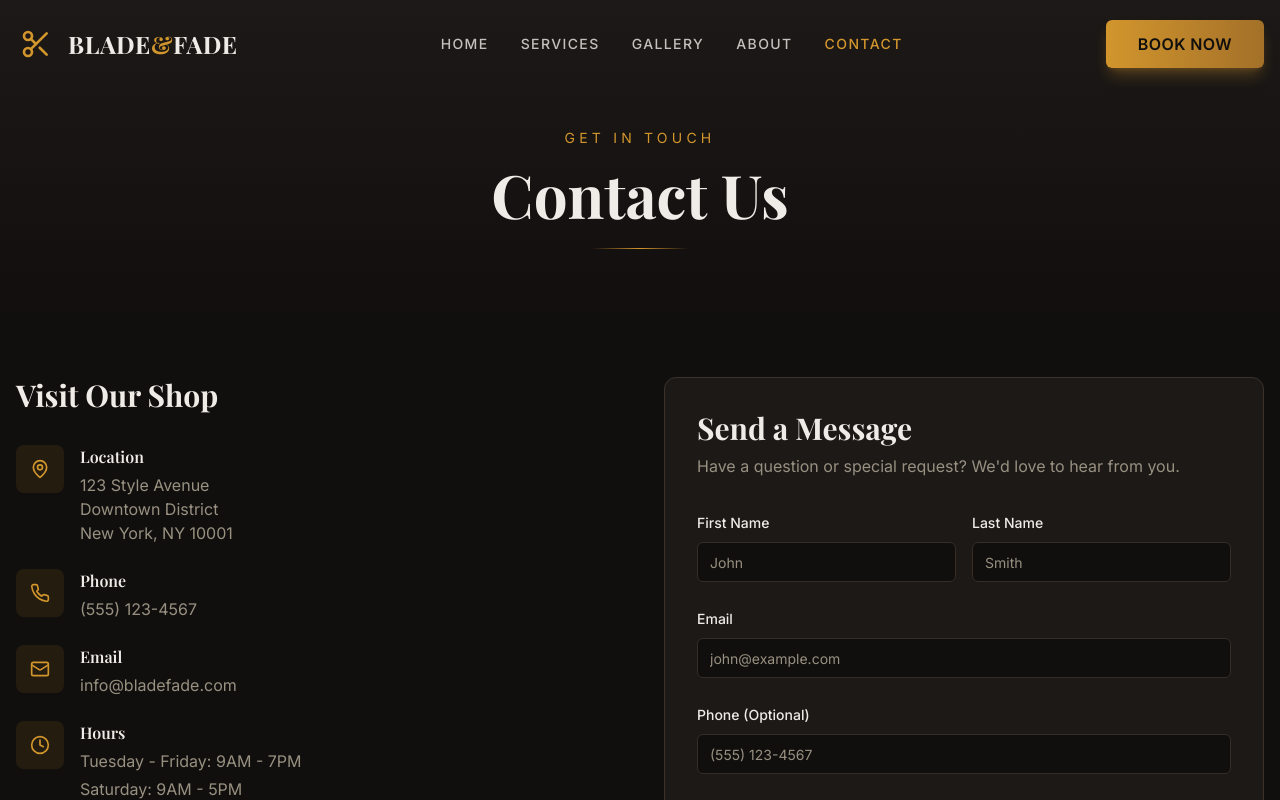
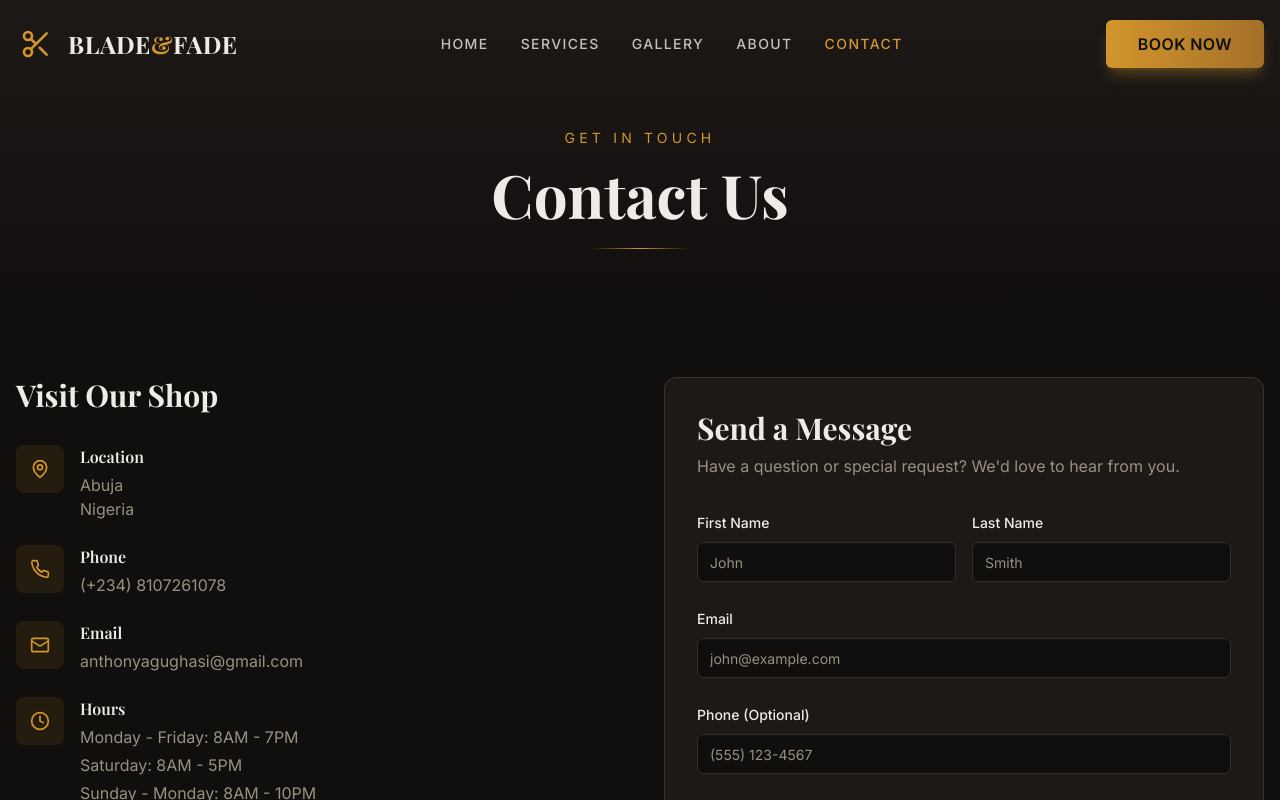
Before and after one commit to anthonyagughasi/haircut-website, a React (Vite) app: page /contact in a window 1280 px wide. Shown: the top 800 px of the page. Built offline with nearby package versions, Linux system fonts and the light colour scheme; the HTML template or start-up script is replaced by a standard one.

Commit message:
Update Contact.tsx with Personal details

```diff
--- a/src/pages/Contact.tsx
+++ b/src/pages/Contact.tsx
@@ -60,9 +60,8 @@ const Contact = () => {
                   <div>
                     <h3 className="font-semibold mb-1">Location</h3>
                     <p className="text-muted-foreground">
-                      123 Style Avenue<br />
-                      Downtown District<br />
-                      New York, NY 10001
+                      Abuja<br />
+                      Nigeria<br />
                     </p>
                   </div>
                 </div>
@@ -73,7 +72,7 @@ const Contact = () => {
                   </div>
                   <div>
                     <h3 className="font-semibold mb-1">Phone</h3>
-                    <p className="text-muted-foreground">(555) 123-4567</p>
+                    <p className="text-muted-foreground">(+234) 8107261078</p>
                   </div>
                 </div>
 
@@ -83,7 +82,7 @@ const Contact = () => {
                   </div>
                   <div>
                     <h3 className="font-semibold mb-1">Email</h3>
-                    <p className="text-muted-foreground">info@bladefade.com</p>
+                    <p className="text-muted-foreground">anthonyagughasi@gmail.com</p>
                   </div>
                 </div>
 
@@ -94,9 +93,9 @@ const Contact = () => {
                   <div>
                     <h3 className="font-semibold mb-1">Hours</h3>
                     <div className="text-muted-foreground space-y-1">
-                      <p>Tuesday - Friday: 9AM - 7PM</p>
-                      <p>Saturday: 9AM - 5PM</p>
-                      <p>Sunday - Monday: Closed</p>
+                      <p>Monday - Friday: 8AM - 7PM</p>
+                      <p>Saturday: 8AM - 5PM</p>
+                      <p>Sunday - Monday: 8AM - 10PM</p>
                     </div>
                   </div>
                 </div>
```
